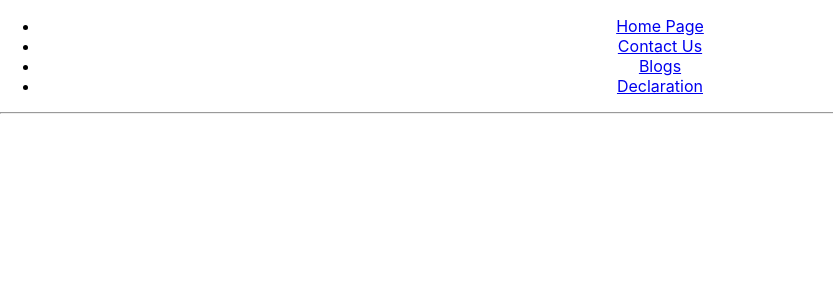
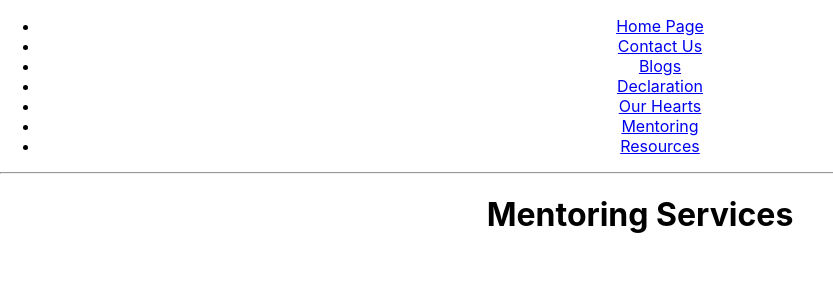
Before and after one commit to bethel-school-of-technology/treasures-web-frontend, a React (Create React App) app: page /Mentoring in a window 1280 px wide. Shown: the top 300 px of the page, without its empty margins (0-833 px from the left). Built offline with nearby package versions, Linux system fonts and the light colour scheme.

Commit message:
Added Declaration, Hearts, Mentoring and Resources pages with text in them to show

```diff
--- a/src/index.js
+++ b/src/index.js
@@ -6,6 +6,9 @@ import MyForm from './pages/contact/contact';
 import { BrowserRouter as Router, Route, Link } from 'react-router-dom';
 import Blogs from './pages/blogs/blogs';
 import myDeclaration from './pages/declaration/declaration';
+import ourHearts from './pages/hearts/hearts';
+import myMentor from './pages/mentoring/mentoring';
+import Resources from './pages/resources/resources';
 
 const Pages = () => (
   <Router>
@@ -15,12 +18,18 @@ const Pages = () => (
         <li><Link to="/Contact">Contact Us</Link></li>
         <li><Link to="/Blogs">Blogs</Link></li>
         <li><Link to="Declaration">Declaration</Link></li>
+        <li><Link to="Hearts">Our Hearts</Link></li>
+        <li><Link to="Mentoring">Mentoring</Link></li>
+        <li><Link to="Resources">Resources</Link></li>
       </ul>
       <hr />
       <Route exact path="/" component={App} />
       <Route path="/Contact" component={MyForm} />
       <Route path="/Blogs" component={Blogs} />
       <Route path="/Declaration" component={myDeclaration} />
+      <Route path="/Hearts" component={ourHearts} />
+      <Route path="/Mentoring" component={myMentor} />
+      <Route path="/Resources" component={Resources} />
     </div>
   </Router>
 );
--- /dev/null
+++ b/src/pages/hearts/hearts.js
@@ -0,0 +1,11 @@
+import React from 'react';
+import './hearts.css';
+
+class ourHearts extends React.Component {
+    render() {
+        return <h1>Our Hearts</h1>;
+    }
+}
+
+
+export default ourHearts;
--- /dev/null
+++ b/src/pages/mentoring/mentoring.js
@@ -0,0 +1,11 @@
+import React from 'react';
+import './mentoring.css';
+
+class myMentor extends React.Component {
+    render() {
+        return <h1>Mentoring Services</h1>;
+    }
+}
+
+
+export default myMentor;
--- /dev/null
+++ b/src/pages/resources/resources.js
@@ -0,0 +1,11 @@
+import React from 'react';
+import './resources.css';
+
+class Resources extends React.Component {
+    render() {
+        return <h1>Treasures Resources</h1>;
+    }
+}
+
+
+export default Resources;
```
Also changed, not shown: src/pages/hearts/hearts.css (added), src/pages/mentoring/mentoring.css (added), src/pages/resources/resources.css (added).
